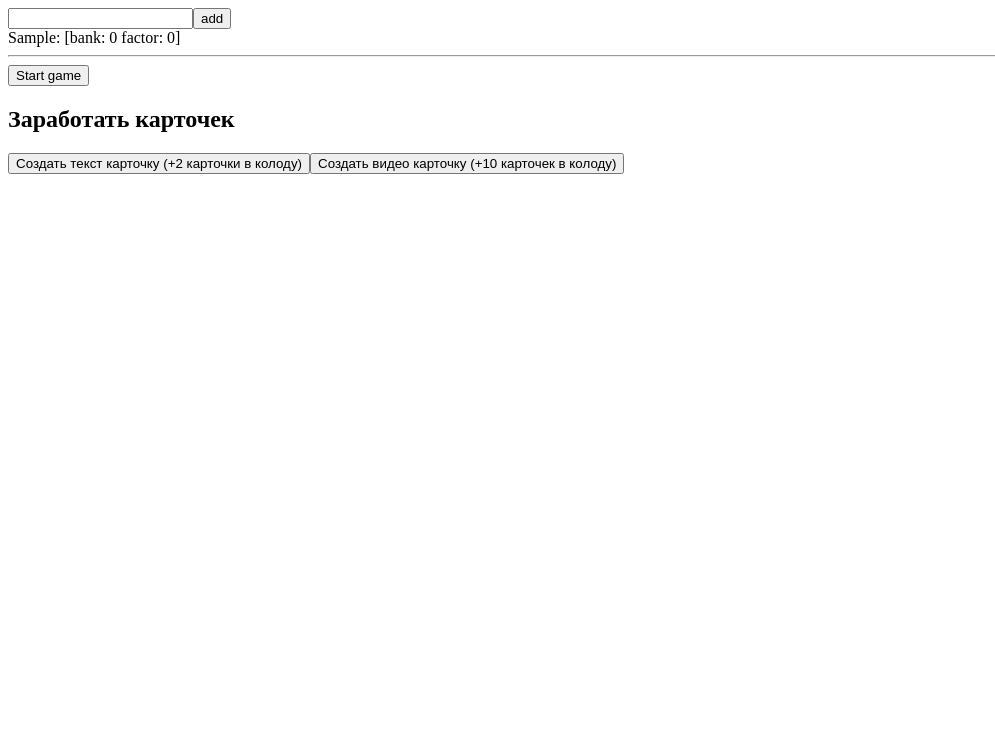
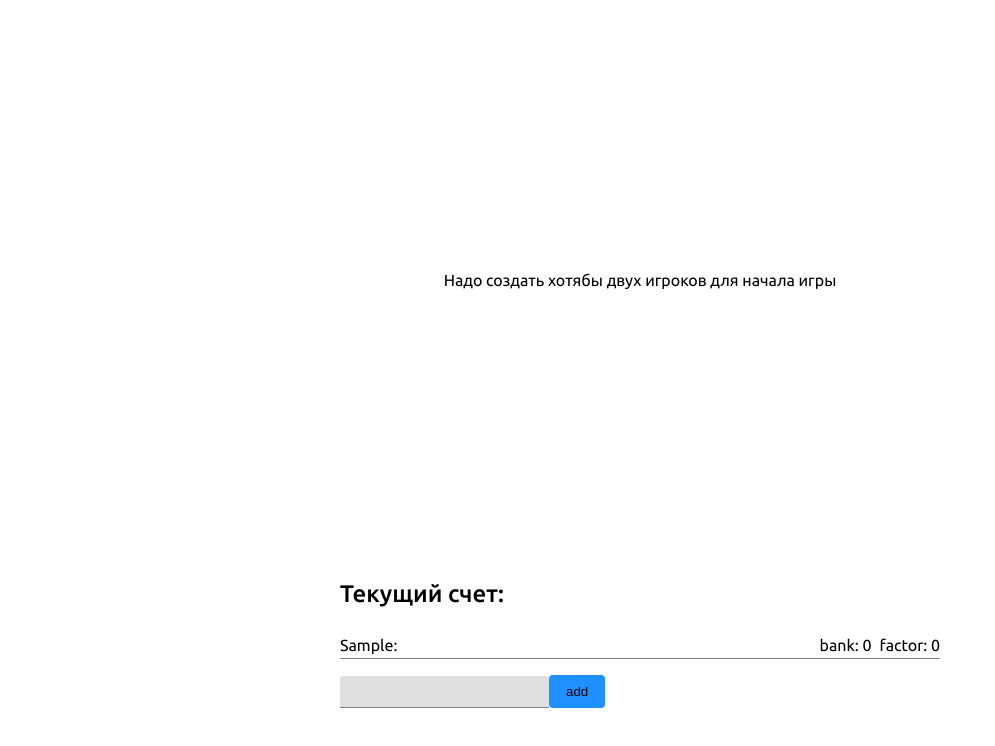
Before and after one commit to Akiyamka/challenger, a React app: page / in a window 1280 px wide. Both pictures are taken after typing "Sample" into the empty fields and a click on the button "add". Shown: the whole page, without its empty margins (0-995 px from the left). Built offline with nearby package versions, Linux system fonts and the light colour scheme.

Commit message:
add first styles

```diff
--- a/src/components/GameScreen/index.js
+++ b/src/components/GameScreen/index.js
@@ -1,4 +1,5 @@
 import React, { Component, useState } from 'react';
+import style from './style.styl';
 
 export default function({ players = [], update, db }) {
   const [ activePlayer, switchActivePlayer ] = useState(null);
@@ -27,28 +28,38 @@ export default function({ players = [], update, db }) {
   }
 
   const SaveChoiseFragment = () => (
-    <div>
-      <button onClick={() => updateAndNext(activePlayer.savePoints())}> Save to Bank </button>
-      <button onClick={getTask}> Do task </button>
+    <div className={style.buttonDock}>
+      <p>Сохраним накопленное или выполним задание?</p>
+      <button onClick={() => updateAndNext(activePlayer.savePoints())}>Сохранится</button>
+      <button onClick={getTask}>Выполнить задание</button>
     </div>
   );
 
-  const TaskFragment = ({task}) => (
-    <div>
+  const TaskFragment = ({ task }) => (
+    <div className={style.buttonDock}>
+      <h4>Название задания</h4>
       <p>{task.content}</p>
-      <button onClick={() => updateAndNext(activePlayer.taskComplete()) }>Complete</button>
-      <button onClick={() => updateAndNext(activePlayer.taskIncomplete()) }>Not complete</button>
+      <button onClick={() => updateAndNext(activePlayer.taskComplete()) }>Осилил</button>
+      <button onClick={() => updateAndNext(activePlayer.taskIncomplete()) }>Не осилил</button>
     </div>
   );
 
+  const StartFragment = ({ players }) => (
+    <div style={{'text-align': 'center'}}>
+      { players.length > 1
+        ? <button onClick={() => start(players)}> Начать игру </button>
+        : <span>Надо создать хотябы двух игроков для начала игры</span>}
+    </div>
+  )
+
 
   return (
-    <div>
+    <div className={style.root}>
       { activePlayer === null
-        ? <button onClick={() => players.length > 1 && start(players)}> Start game </button>
+        ? <StartFragment players={players} />
         : (
           <div>
-            <h3>Now move {activePlayer.name}</h3>
+            <h2>Ход игрока {activePlayer.name}</h2>
             { currentTask === null
               ? <SaveChoiseFragment />
               : <TaskFragment task={currentTask} />}
--- /dev/null
+++ b/src/components/GameScreen/style.styl
@@ -0,0 +1,9 @@
+.root
+  height: 70%
+  display: flex;
+  flex-flow: column nowrap;
+  justify-content: center;
+
+.buttonDock
+  button
+    margin-right: 16px;
--- a/src/index.html
+++ b/src/index.html
@@ -5,6 +5,62 @@
   <meta name="viewport" content="width=device-width, initial-scale=1.0">
   <meta http-equiv="X-UA-Compatible" content="ie=edge">
   <title>Challenger</title>
+  <link href="https://fonts.googleapis.com/css?family=Ubuntu:400,500&amp;subset=cyrillic" rel="stylesheet">
+  <style>
+  html, body {
+    font-family: 'Ubuntu', sans-serif;
+    margin: 0;
+    height: 100%;
+  }
+
+  h1, h2, h3, h4 {
+    font-weight: 500
+  }
+
+  #app {
+    height: 100%
+  }
+
+  .game-screen {
+    height: 100%;
+    display: flex;
+    flex-flow: column nowrap;
+    max-width: 600px;
+    margin: auto
+  }
+
+  .view {
+    padding-left: 12px;
+    padding-right: 12px;
+  }
+
+  button {
+    background-color: dodgerblue;
+    border: 1px solid transparent;
+    padding: 8px 16px;
+    border-radius: 4px;
+    cursor: pointer
+  }
+
+  button:hover {
+    border: 1px solid #006fff
+  }
+
+  input {
+    background-color: hsla(0, 0%, 0%, .12);
+    border-radius: 4px 4px 0 0;
+    border: none;
+    padding: 8px 16px;
+    border-bottom: 1px solid gray;
+    color: black;
+  }
+
+  input:focus {
+    border-bottom: 1px solid #006fff;
+    box-shadow: 0px 2px 0px -1px #006fff
+  }
+
+  </style>
 </head>
 <body>
   <section id="app"></section>
--- a/src/index.js
+++ b/src/index.js
@@ -7,7 +7,7 @@ import StartGameStep from './components/StartGameStep';
 import GameScreen from './components/GameScreen';
 import NewTaskForm from './components/NewTaskForm';
 
-import style from './style.css';
+import style from './style.styl';
 
 const db = new Dixie("tasks_db");
 db.version(1).stores({
@@ -17,6 +17,7 @@ db.version(1).stores({
 function App() {
   const [ players, addPlayer ] = useState([]);
   const [ moveCount, changeMoveCount ] = useState(0);
+  const [ currentPlayer, changeCurrentPlayer ] = useState({})
 
   const createPlayer = name => addPlayer(
     [
@@ -24,19 +25,36 @@ function App() {
       new Player({ name })
     ]);
 
-  const move = () => changeMoveCount(moveCount + 1)
+  const move = currentState => {
+    changeMoveCount(moveCount + 1);
+    changeCurrentPlayer(currentState.name);
+  }
+
+  const ScoreTableFragment = ({ name }) => (
+    <div className={style.score}>
+    { players.map(pl => (
+      <div key={pl.name} className={[style.row, pl.name === name ? style.active : ''].join(' ')}>
+        <div className={[style.col, style.firstcol].join(' ')}>
+          {pl.name}:
+        </div>
+        <div className={style.col}>
+          bank: {pl.bank}
+        </div>
+        <div className={style.col}>
+          factor: {pl.factor}
+        </div>
+      </div>
+    ))}
+  </div>
+  )
 
   return (
-    <div>
+    <div className="game-screen view">
+      <GameScreen players={players} update={move} db={db}/>
+      <h2>Текущий счет: </h2>
+      <ScoreTableFragment name={currentPlayer}/>
       <StartGameStep create={createPlayer} />
-      { players.map(pl => (
-        <div key={pl.name}>
-          {pl.name}: [bank: {pl.bank} factor: {pl.factor}]
-        </div>
-      ))}
-      <hr/>
-      <GameScreen players={players} update={move} db={db}/>
-      <NewTaskForm db={db} />
+      {/* <NewTaskForm db={db} /> */}
     </div>
   )
 }
--- /dev/null
+++ b/src/style.styl
@@ -0,0 +1,21 @@
+.score
+  display: flex
+  flex-flow: column nowrap
+  margin-bottom: 16px
+
+.row
+  display: flex
+  flex-flow: row nowrap
+  border-bottom: 1px solid gray
+  padding-top: 8px
+  padding-bottom: 4px
+
+.col
+  padding-left: 8px
+
+.firstcol
+  flex: 2
+  padding-left: 0
+
+.active
+  color: dodgerblue
```
Also changed, not shown: src/style.css (deleted).
